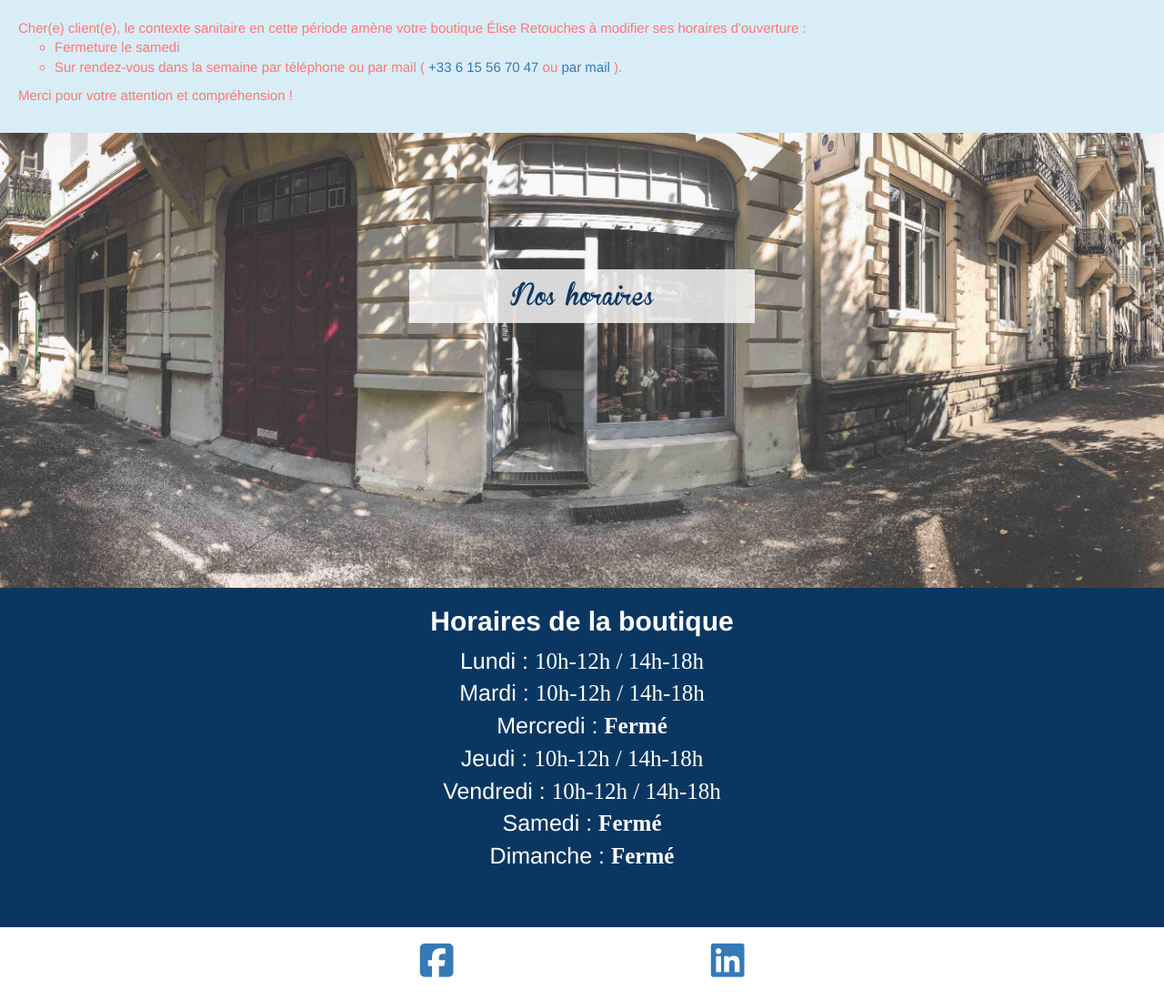
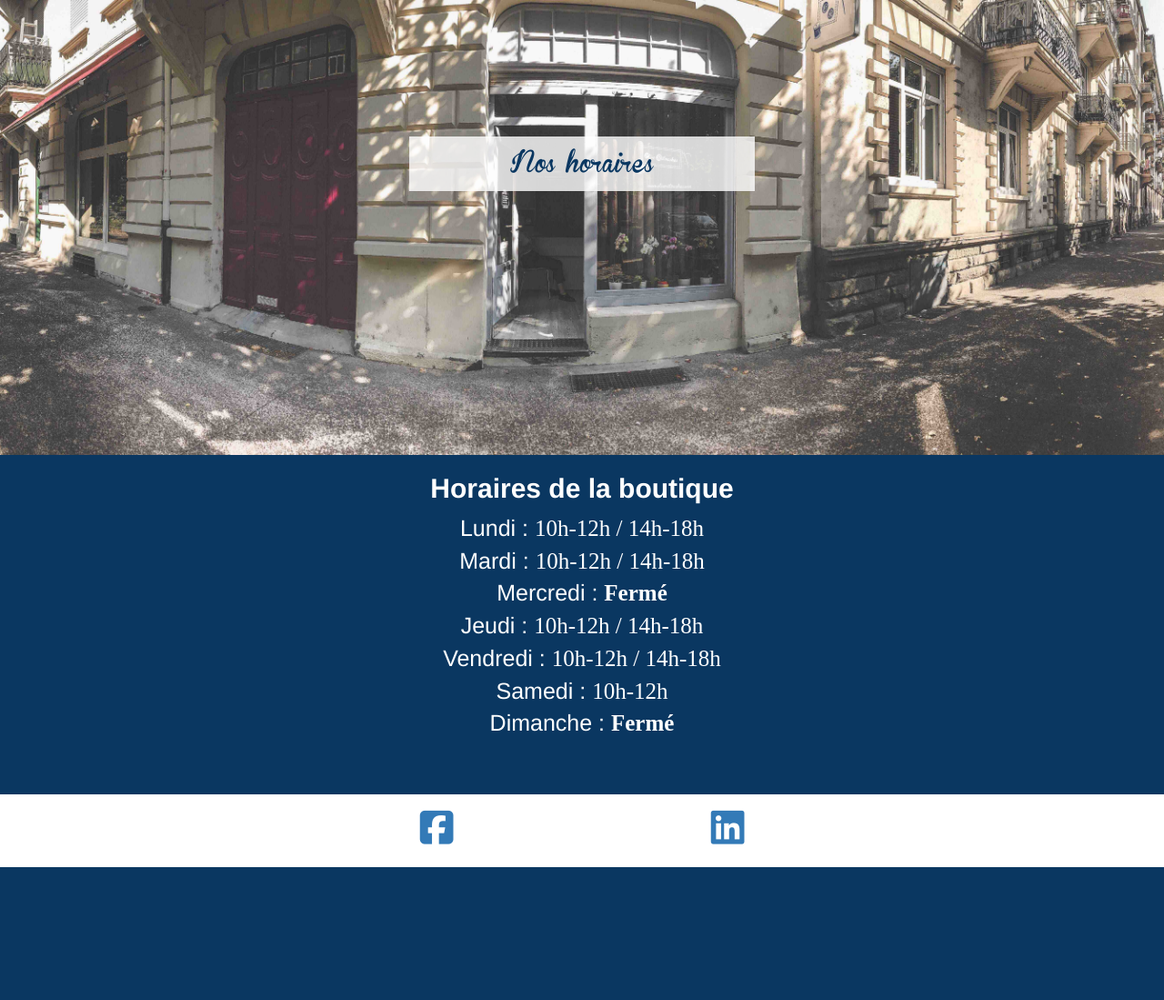
Before and after one commit to jtphe/eliseretouches-frontend, a PHP site: page /schedule.php in a window 1280 px wide. Shown: the part 67-1166 px from the top of the page at 91% size. After the commit the page ends 1020 px from the top, so only its background shows below. Run offline with PHP 8.4, Linux system fonts and the light colour scheme; some libraries are stand-ins or nearby versions; some web fonts are replaced.

Commit message:
fix(update-schedule): update shop schedule

```diff
--- a/header.html
+++ b/header.html
@@ -43,7 +43,7 @@
         </div>
     </div>
 </nav>
-<div class="alert-info">
+<!-- <div class="alert-info">
     <p class="alert-info--text"> Cher(e) client(e),
         le contexte sanitaire en cette période amène votre boutique Élise Retouches à modifier ses horaires
         d'ouverture
@@ -60,4 +60,4 @@
         </li>
     </ul>
     <p class="alert-info--text-thanks"> Merci pour votre attention et compréhension !</p>
-</div>
+</div> -->
--- a/schedule.php
+++ b/schedule.php
@@ -80,7 +80,7 @@
                     Vendredi : <span class="hours">10h-12h / 14h-18h</span>
                 </li>
                 <li>
-                    Samedi : <span class="shop-close">Fermé</span>
+                    Samedi : <span class="hours">10h-12h</span>
                 </li>
                 <li>
                     Dimanche : <span class="shop-close">Fermé</span>
```
